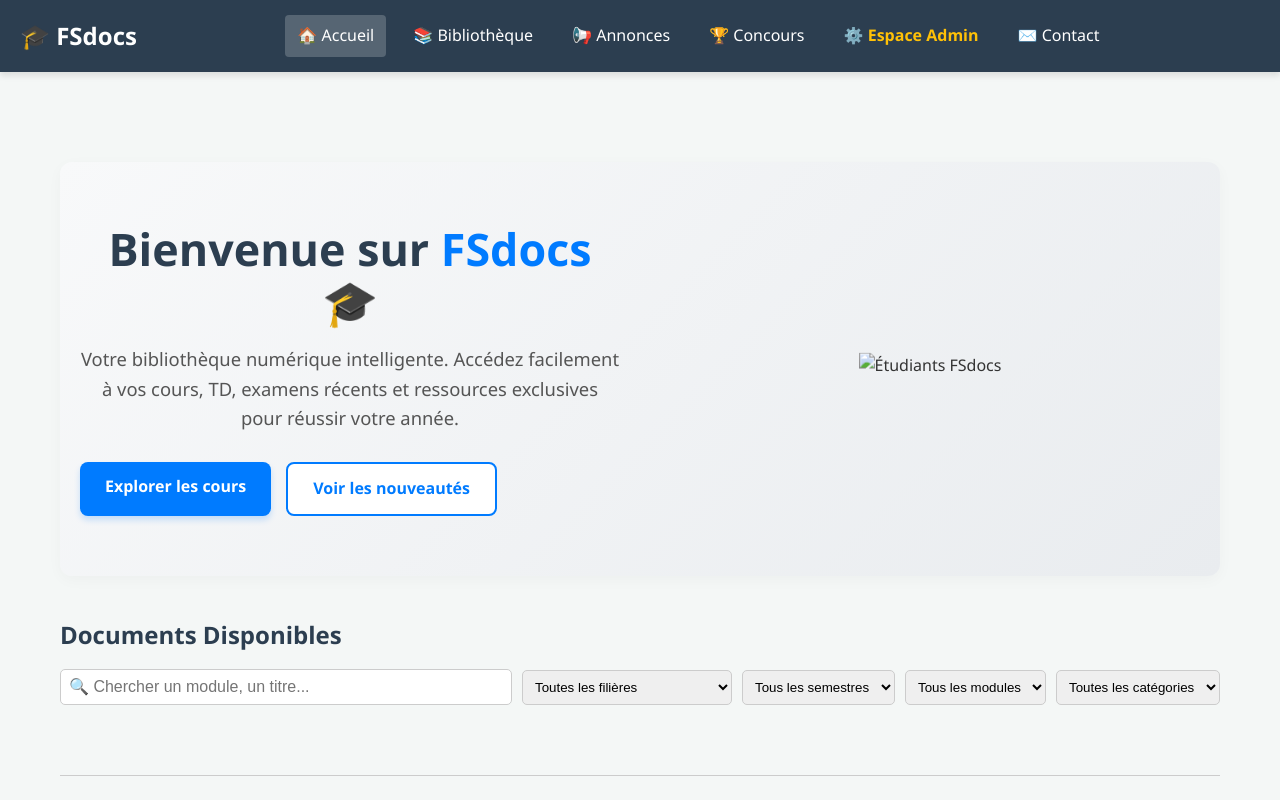
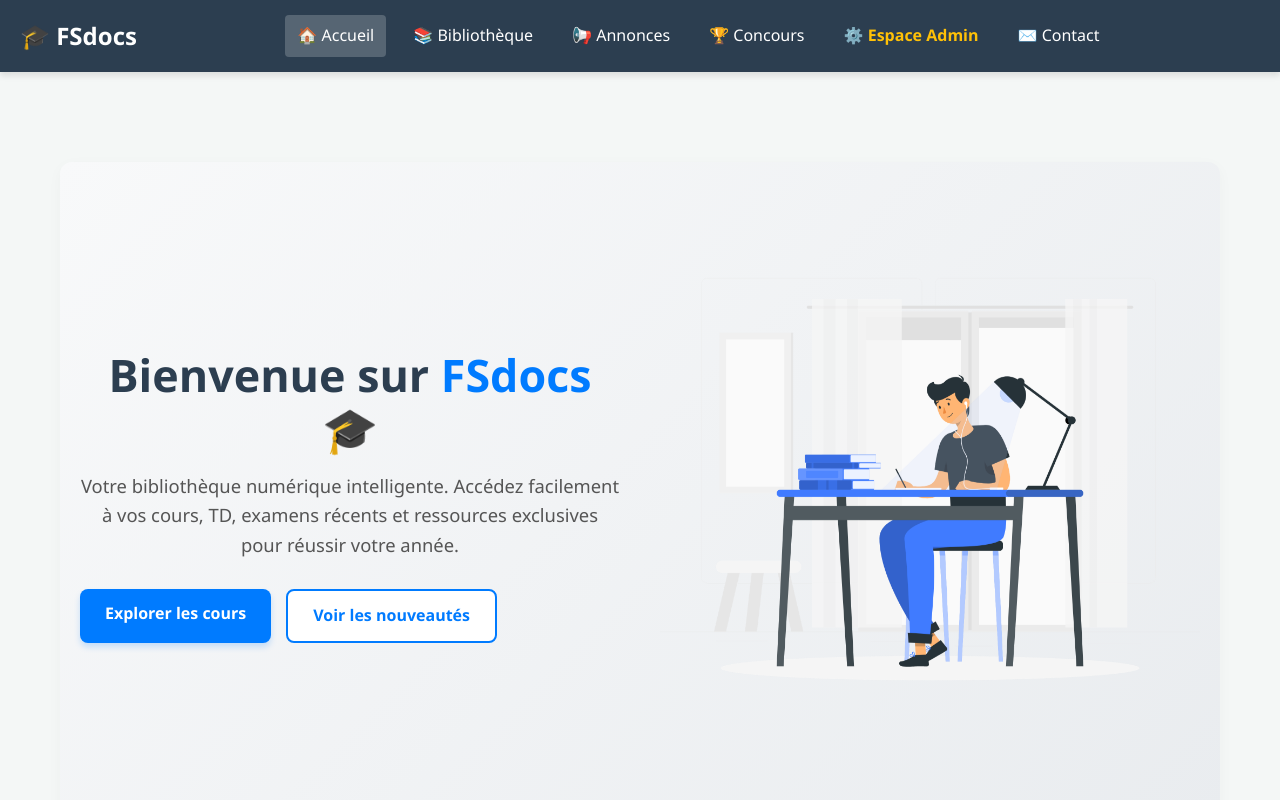
Before and after one commit to eddahbyissam265-droid/umpdocs, a website: page client/index.html in a window 1280 px wide. Shown: the top 800 px of the page. Drawn offline with Linux system fonts and the light colour scheme; no server answers.

Commit message:
Nouveau image

```diff
--- a/client/index.html
+++ b/client/index.html
@@ -137,7 +137,7 @@
         <div class="hero-image">
             <!-- J'ai mis une image d'illustration en ligne pour que tu puisses tester tout de suite.
                  Plus tard, tu pourras la remplacer par une image de ton dossier assets. -->
-            <img src="./client/assets/img/Studying-rafiki.PNG" alt="Étudiants FSdocs">
+            <img src="assets/img/Studying-rafiki.PNG" alt="Étudiants FSdocs">
         </div>
 
     </div>
```
